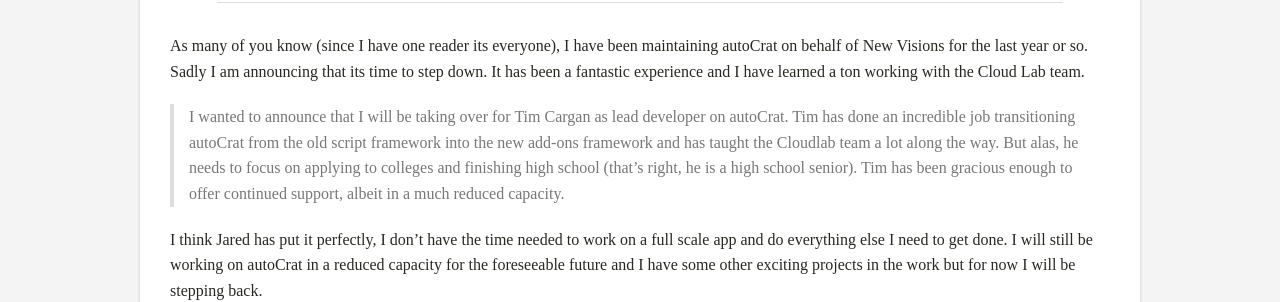
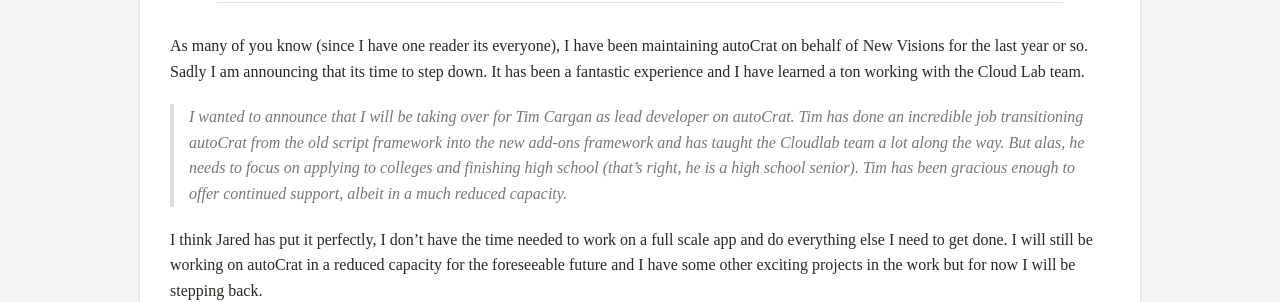
Before and after one commit to CarganCode/CarganCode.github.io, a Jekyll site: the page built from _posts/2014-9-19-A_farewell_to_autoCrat.md, in a window 1280 px wide. Shown: the part 345-647 px from the top of the page. Built offline with Jekyll 4.4.1, drawn with Linux system fonts in a browser that asks for light colours.

Commit message:
Made quotes italic

```diff
--- a/css/2-base/_base.sass
+++ b/css/2-base/_base.sass
@@ -138,6 +138,7 @@
   border-left: 4px solid #DDD
   padding: 0 15px
   color: #777
+  font-style: italic
 
 .card
   padding: 30px
```
